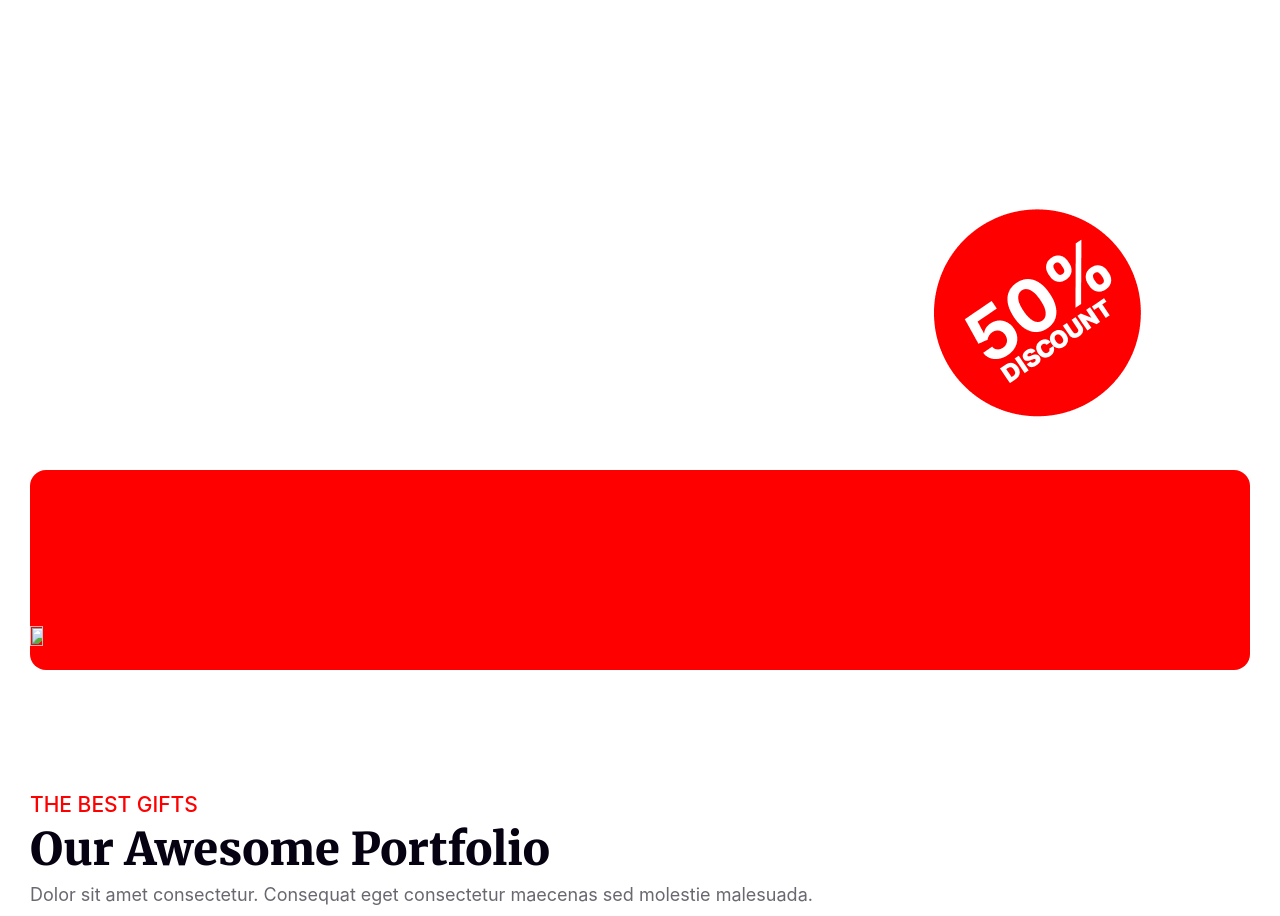
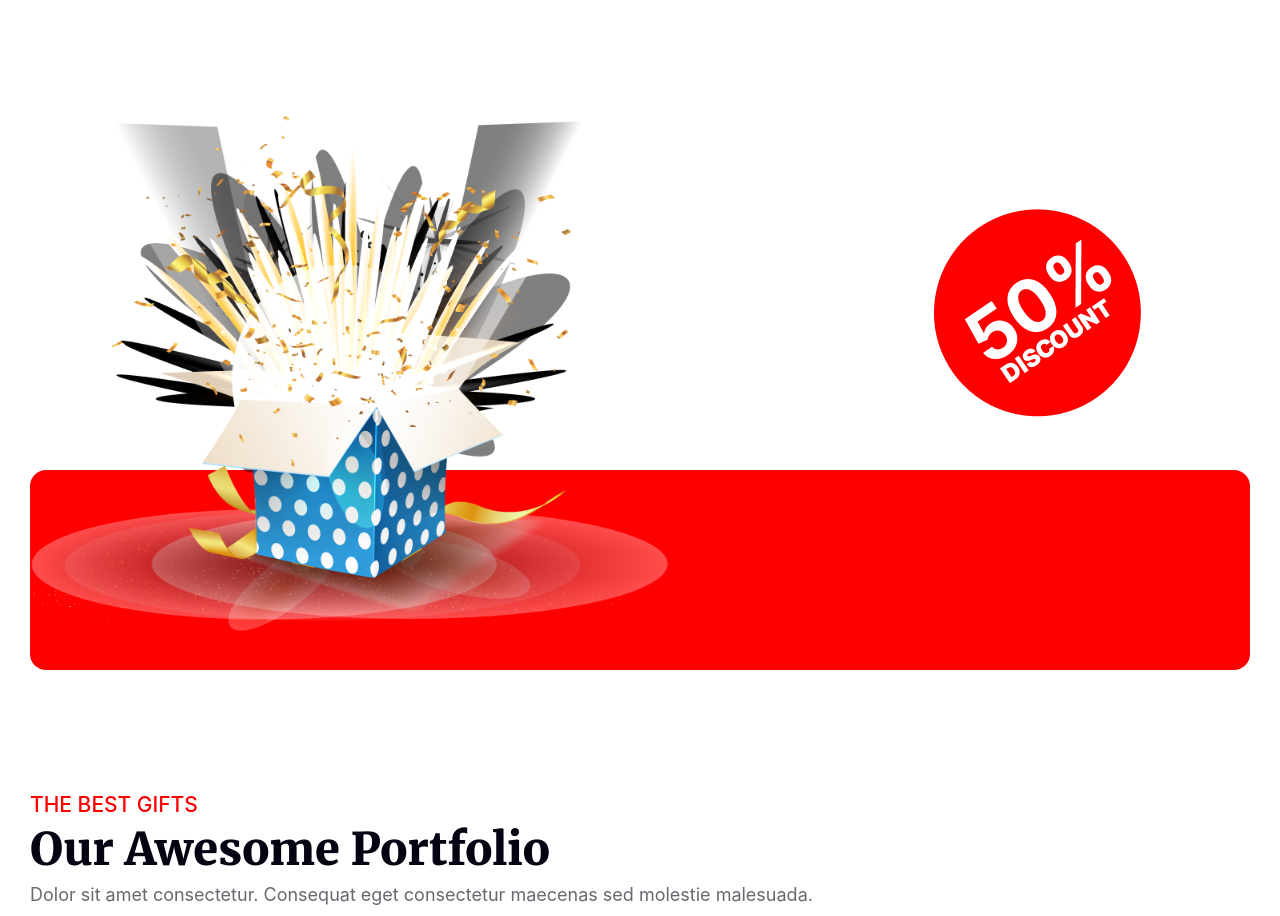
Before and after one commit to hasan-muhid/new-year-clone, a plain HTML site: page index.html in a window 1280 px wide. Shown: the part 3686-4602 px from the top of the page. Drawn offline with Linux system fonts and the light colour scheme; the site is published under a folder, as on GitHub Pages, so addresses that start at the root find nothing.

Commit message:
all changed

```diff
--- a/index.html
+++ b/index.html
@@ -104,7 +104,7 @@
             </div>
             <div class="box-image">
                 <div class="left-img">
-                    <img src="/images/Group-75.png" alt="">
+                    <img src="images/Group-75.png" alt="">
                 </div>
                 <div class="right-img">
                     <img src="images/Group-44.png" alt="">
```
